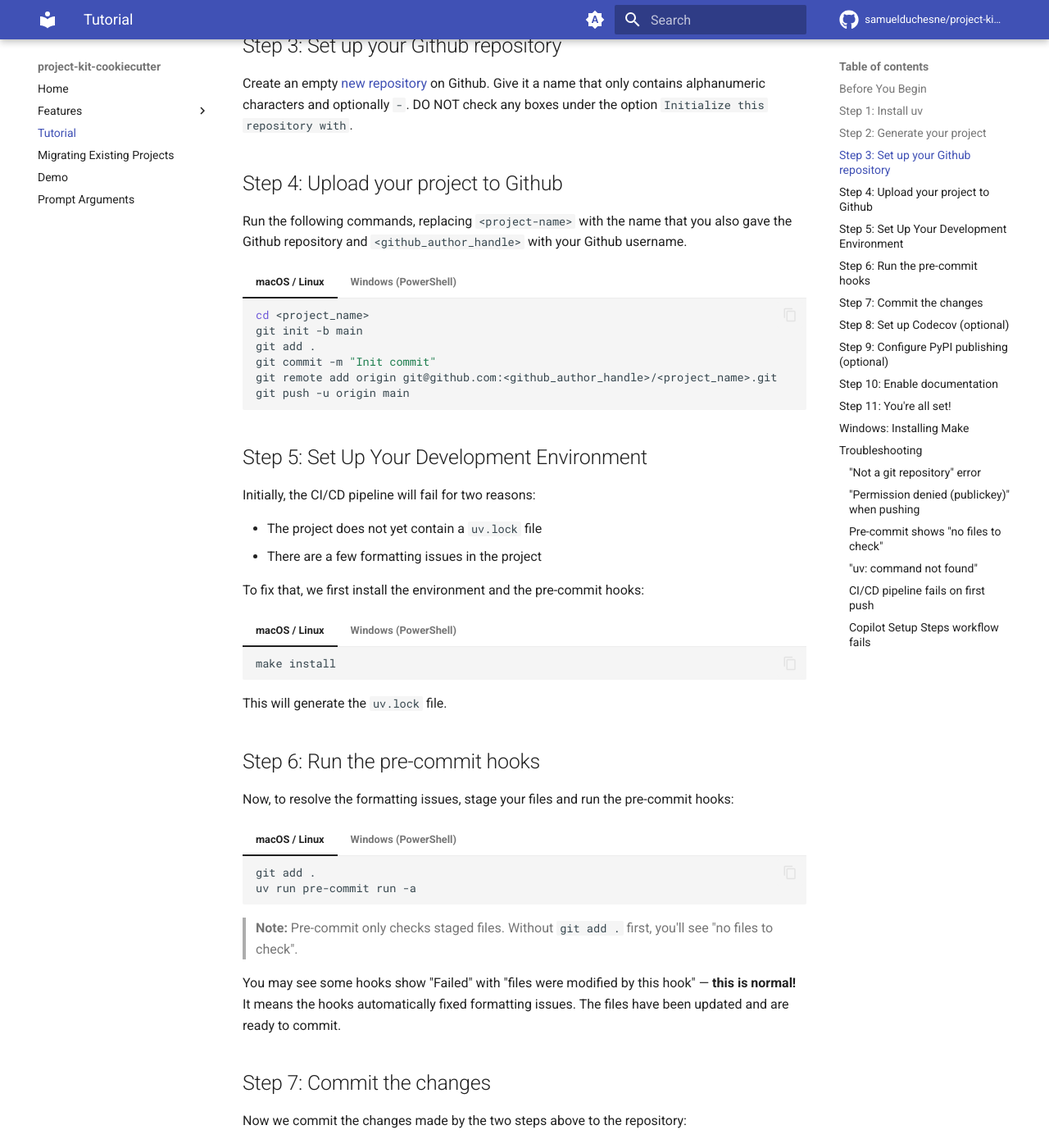
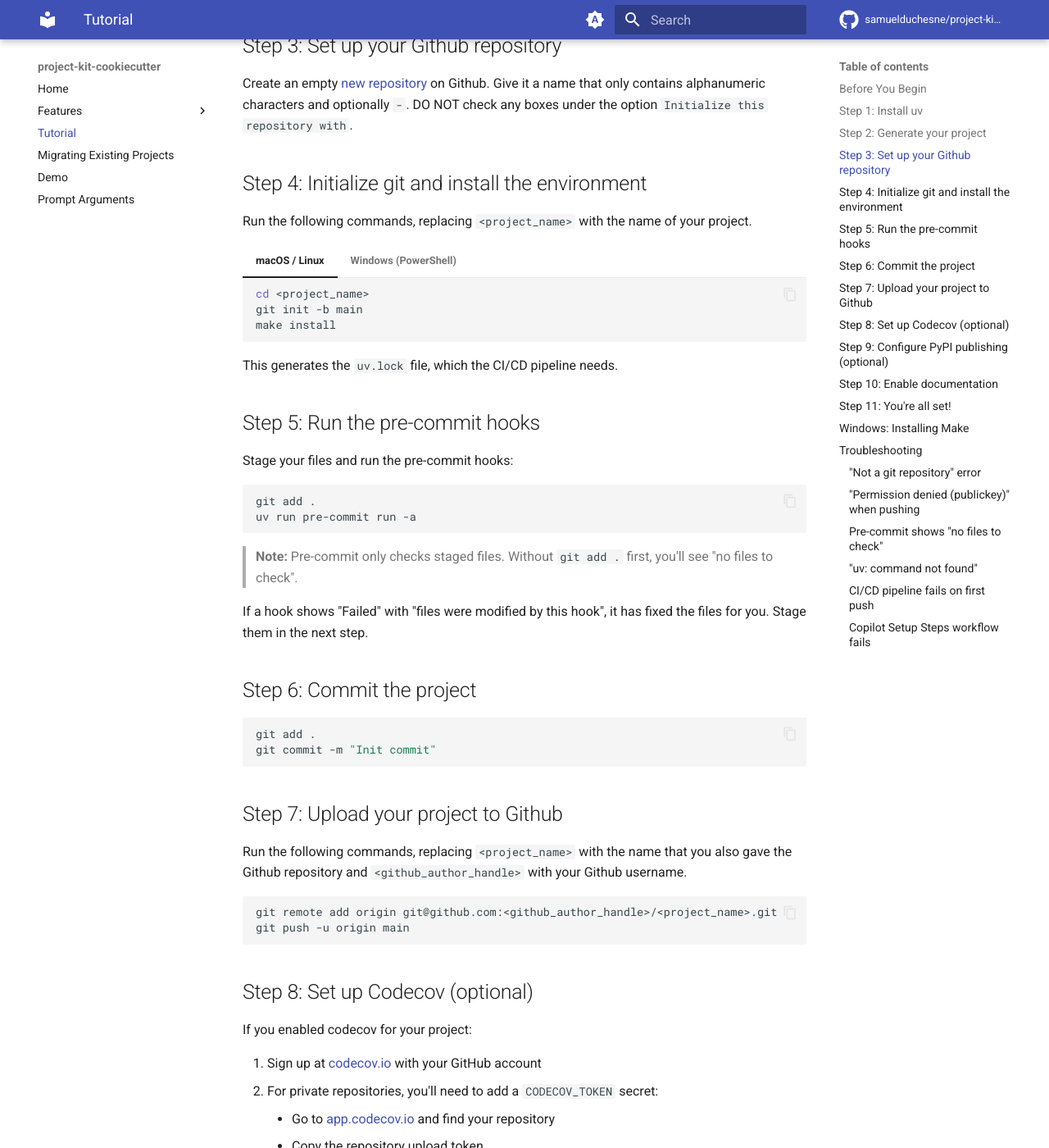
Before and after one commit to samuelduchesne/project-kit-cookiecutter, an MkDocs documentation site: the page built from docs/tutorial.md, in a window 1280 px wide and 1400 px high, scrolled down 1102 px. Shown: the whole window at 82% size. Built offline with MkDocs 1.6.1 and Material for MkDocs 9.7.7, drawn with Linux system fonts in a browser that asks for light colours; comment, search, counter and statistics services are not loaded; some of the changed text lies outside the part shown.

Commit message:
fix: make new projects pass their first CI run, and prepare v1.0.0 (#1)
The pre-commit hooks and Biome reformatted .cruft.json and .specify/, which cruft and spec-kit write themselves, so make check failed on projects set up with those tools. The hooks now exclude them, with regression tests for both templates.

The generated README and the tutorial now install dependencies before the first push, so the first CI run has a lock file.

Also adds a code of conduct, security policy and support page, which replace defaults inherited from a shared .github repository; deploys the docs on every push to main; adds a changelog; and sets the version to 1.0.0.

````diff
--- a/docs/tutorial.md
+++ b/docs/tutorial.md
@@ -59,46 +59,15 @@ it a name that only contains alphanumeric characters and optionally `-`.
 DO NOT check any boxes under the option `Initialize this repository
 with`.
 
-## Step 4: Upload your project to Github
+## Step 4: Initialize git and install the environment
 
-Run the following commands, replacing `<project-name>` with the name
-that you also gave the Github repository and `<github_author_handle>`
-with your Github username.
+Run the following commands, replacing `<project_name>` with the name of your project.
 
 === "macOS / Linux"
 
     ```bash
     cd <project_name>
     git init -b main
-    git add .
-    git commit -m "Init commit"
-    git remote add origin git@github.com:<github_author_handle>/<project_name>.git
-    git push -u origin main
-    ```
-
-=== "Windows (PowerShell)"
-
-    ```powershell
-    cd <project_name>
-    git init -b main
-    git add .
-    git commit -m "Init commit"
-    git remote add origin git@github.com:<github_author_handle>/<project_name>.git
-    git push -u origin main
-    ```
-
-## Step 5: Set Up Your Development Environment
-
-Initially, the CI/CD pipeline will fail for two reasons:
-
-- The project does not yet contain a `uv.lock` file
-- There are a few formatting issues in the project
-
-To fix that, we first install the environment and the pre-commit hooks:
-
-=== "macOS / Linux"
-
-    ```bash
     make install
     ```
 
@@ -107,53 +76,42 @@ To fix that, we first install the environment and the pre-commit hooks:
     Windows does not include `make` by default. You can either [install make](#windows-installing-make) or run the commands directly:
 
     ```powershell
+    cd <project_name>
+    git init -b main
     uv sync
     uv run pre-commit install
     ```
 
-This will generate the `uv.lock` file.
+This generates the `uv.lock` file, which the CI/CD pipeline needs.
 
-## Step 6: Run the pre-commit hooks
+## Step 5: Run the pre-commit hooks
 
-Now, to resolve the formatting issues, stage your files and run the pre-commit hooks:
+Stage your files and run the pre-commit hooks:
 
-=== "macOS / Linux"
-
-    ```bash
-    git add .
-    uv run pre-commit run -a
-    ```
-
-=== "Windows (PowerShell)"
-
-    ```powershell
-    git add .
-    uv run pre-commit run -a
-    ```
+```bash
+git add .
+uv run pre-commit run -a
+```
 
 > **Note:** Pre-commit only checks staged files. Without `git add .` first, you'll see "no files to check".
 
-You may see some hooks show "Failed" with "files were modified by this hook" — **this is normal!** It means the hooks automatically fixed formatting issues. The files have been updated and are ready to commit.
+If a hook shows "Failed" with "files were modified by this hook", it has fixed the files for you. Stage them in the next step.
 
-## Step 7: Commit the changes
+## Step 6: Commit the project
 
-Now we commit the changes made by the two steps above to the repository:
+```bash
+git add .
+git commit -m "Init commit"
+```
 
-=== "macOS / Linux"
+## Step 7: Upload your project to Github
 
-    ```bash
-    git add .
-    git commit -m 'Fix formatting issues'
-    git push origin main
-    ```
+Run the following commands, replacing `<project_name>` with the name that you also gave the Github repository and `<github_author_handle>` with your Github username.
 
-=== "Windows (PowerShell)"
-
-    ```powershell
-    git add .
-    git commit -m "Fix formatting issues"
-    git push origin main
-    ```
+```bash
+git remote add origin git@github.com:<github_author_handle>/<project_name>.git
+git push -u origin main
+```
 
 ## Step 8: Set up Codecov (optional)
 
--- a/pyproject.toml
+++ b/pyproject.toml
@@ -1,6 +1,6 @@
 [project]
 name = "project-kit-cookiecutter"
-version = "1.0.0b3"
+version = "1.0.0"
 description = "A python cookiecutter application to create a new python project that uses uv to manage its dependencies."
 authors = [{ name = "Samuel Letellier-Duchesne", email = "samuelduchesne@me.com" }]
 readme = "README.md"
````
Also changed, not shown: CHANGELOG.md (added, +23 -0 lines), CODE_OF_CONDUCT.md (added, +5 -0 lines), SECURITY.md (added, +9 -0 lines), SUPPORT.md (added, +3 -0 lines), {{cookiecutter.project_name}}/README.md (+2 -12 lines), 8 other files.
